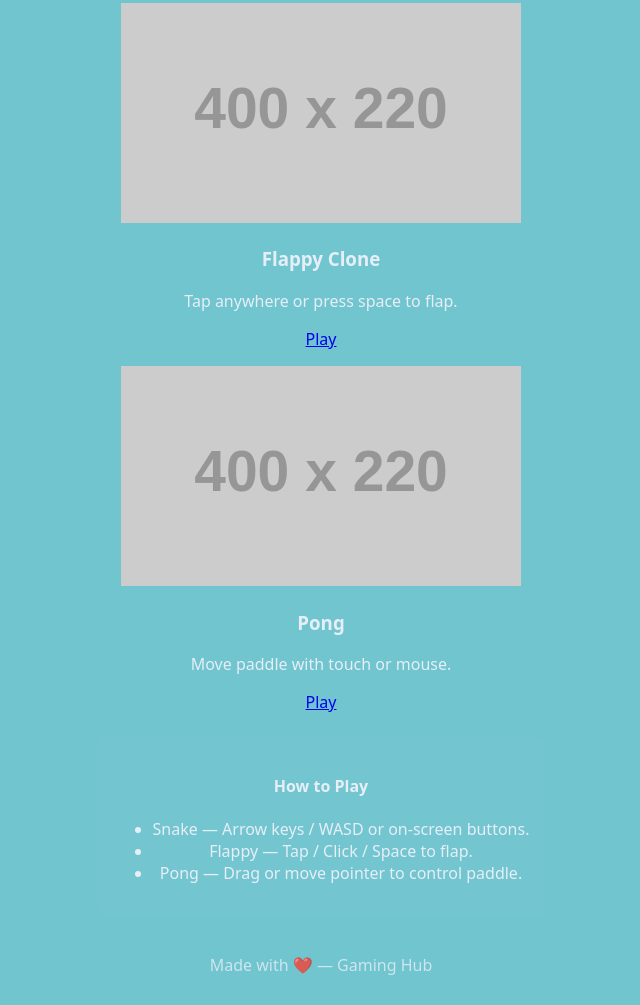
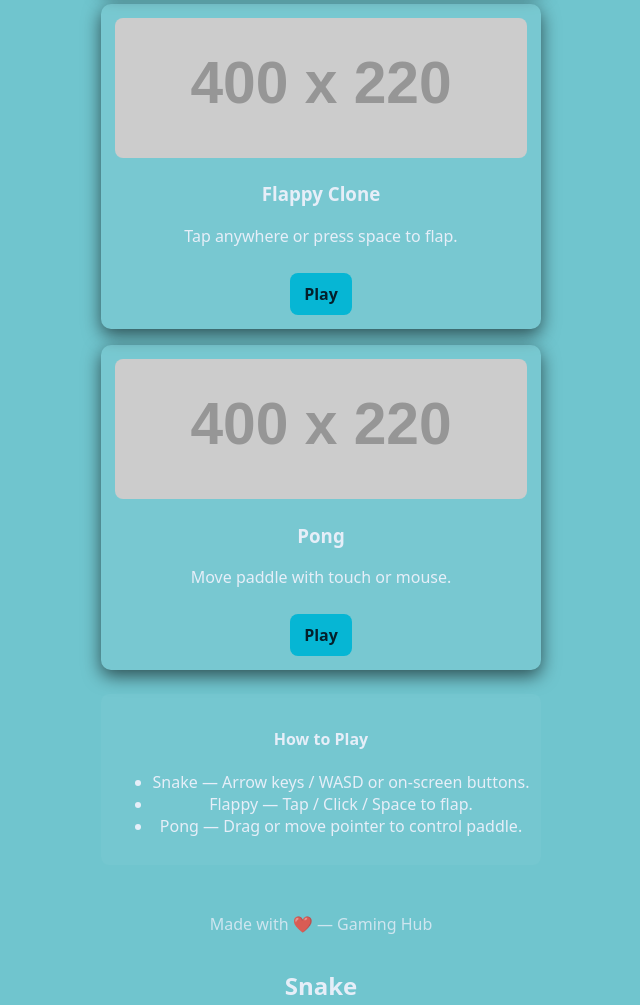
Before and after one commit to tdrsmoon-arch/cautious-funicular, a plain HTML site: page index.html in a window 1280 px wide. Shown: the part 150-1155 px from the top of the page, without its empty margins (319-959 px from the left). Drawn offline with Linux system fonts and the light colour scheme; placeholder pictures from the web are drawn by us.

Commit message:
Update styles.css

```diff
--- a/styles.css
+++ b/styles.css
@@ -61,3 +61,15 @@ h1 {
   border-radius: 5px;
   text-decoration: none;
 }
+:root{--bg1:#0f172a;--card:rgba(255,255,255,0.06);--accent:#06b6d4}
+*{box-sizing:border-box}
+body{margin:0;font-family:system-ui,-apple-system,Segoe UI,Roboto,Arial;background:linear-gradient(180deg,#071033,#041029);color:#e6eef8;min-height:100vh}
+.site-header{padding:18px;text-align:center;background:linear-gradient(90deg,rgba(255,255,255,0.02),rgba(255,255,255,0.01));}
+.container{max-width:980px;margin:18px auto;padding:0 16px}
+.gallery{display:grid;grid-template-columns:repeat(auto-fit,minmax(240px,1fr));gap:16px}
+.card{background:var(--card);padding:14px;border-radius:10px;text-align:center;box-shadow:0 6px 18px rgba(0,0,0,0.6)}
+.card img{width:100%;border-radius:8px;height:140px;object-fit:cover}
+.btn{display:inline-block;margin-top:10px;padding:10px 14px;border-radius:8px;background:var(--accent);color:#04202b;text-decoration:none;font-weight:700}
+.about{margin-top:18px;background:rgba(255,255,255,0.03);padding:12px;border-radius:8px}
+.site-footer{text-align:center;padding:12px;margin-top:18px;opacity:0.8}
+@media (max-width:520px){.card img{height:120px}}
```
